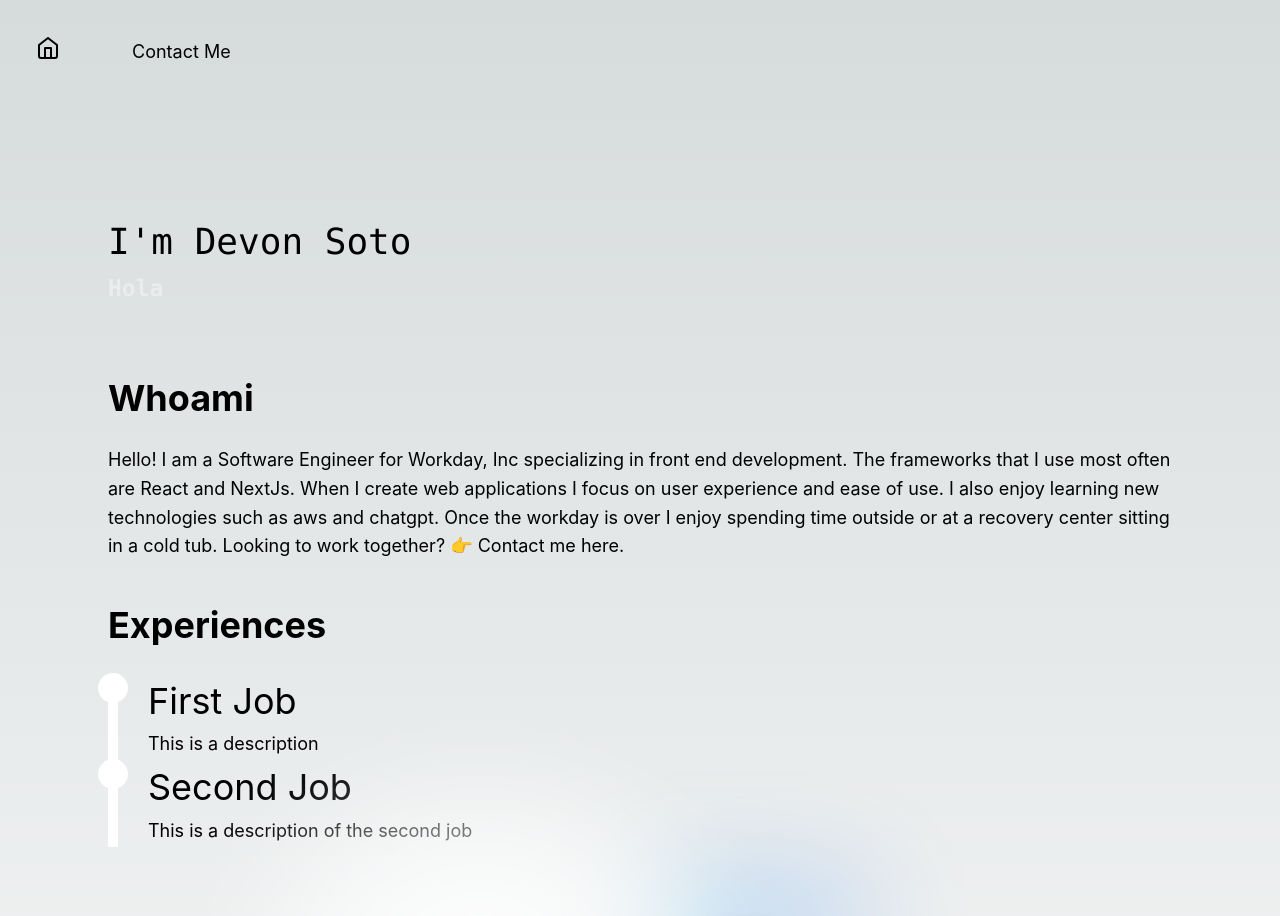
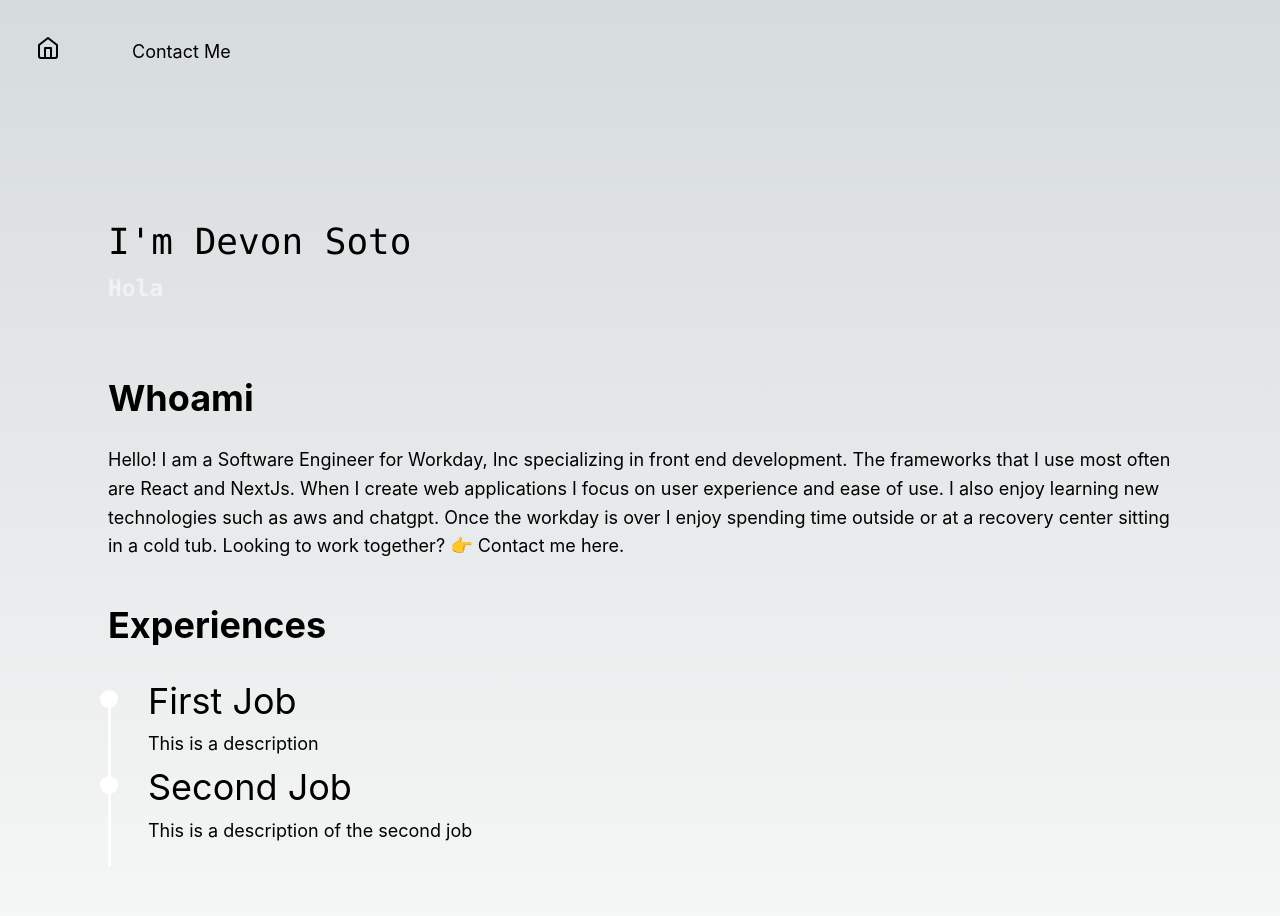
Before and after one commit to devonsoto/myportfolio, a Next.js app: page / in a window 1280 px wide. Shown: the top 916 px of the page. Built offline with nearby package versions, Linux system fonts and the light colour scheme.

Commit message:
timeline stuff

```diff
--- a/components/header.tsx
+++ b/components/header.tsx
@@ -7,7 +7,7 @@
 export const Header = () => {
   return (
     <header className={styles.container}>
-      <Link href={"/"} className={styles.hover}>
+      <Link href={"/"}>
         <Home />
       </Link>
       <Link href={"/contactme"}>Contact Me</Link>
--- a/components/timeline/timeline.tsx
+++ b/components/timeline/timeline.tsx
@@ -28,10 +28,10 @@
             {/* <div className={styles.leftsideContainer}></div> */}
             <div className={styles.rightContainer} key={index}>
               {/* <div className={styles.circle} /> */}
-              <div className={styles.title}>{contentList[index].title}</div>
-              <div className={styles.description}>
+              <p className={styles.title}>{contentList[index].title}</p>
+              <p className={styles.description}>
                 {contentList[index].description}
-              </div>
+              </p>
             </div>
           </>
         ))}
--- a/pages/index.tsx
+++ b/pages/index.tsx
@@ -62,7 +62,7 @@
 
         <Timeline />
 
-        <div className={styles.center}>
+        {/* <div className={styles.center}>
           <Image
             className={styles.logo}
             src="/next.svg"
@@ -80,9 +80,9 @@
               priority
             />
           </div>
-        </div>
+        </div> */}
 
-        <div className={styles.grid}>
+        {/* <div className={styles.grid}>
           <a
             href="https://nextjs.org/docs?utm_source=create-next-app&utm_medium=default-template&utm_campaign=create-next-app"
             className={styles.card}
@@ -139,7 +139,7 @@
               with&nbsp;Vercel.
             </p>
           </a>
-        </div>
+        </div> */}
       </main>
       <Footer />
     </>
--- a/styles/Home.module.css
+++ b/styles/Home.module.css
@@ -2,7 +2,7 @@
   display: flex;
   flex-direction: column;
   justify-content: space-between;
-  align-items: center;
+  align-items: flex-start;
   padding: 6rem;
   min-height: 100vh;
 }
--- a/styles/footer.module.css
+++ b/styles/footer.module.css
@@ -3,7 +3,6 @@
   flex-direction: column;
   width: 100%;
   padding: 2rem;
-  padding-bottom: 4rem;
 
   border-top: 1px solid blue;
 }
--- a/styles/header.module.css
+++ b/styles/header.module.css
@@ -6,6 +6,3 @@
 .container a {
   padding: 2rem;
 }
-
-a:hover {
-}
--- a/styles/timeline.module.css
+++ b/styles/timeline.module.css
@@ -25,18 +25,31 @@
   align-self: flex-start;
 } */
 
-.container::after {
+.rightContainer::after {
   position: absolute;
-  top: 1px;
+  top: 20px;
   content: "";
   background-color: white;
-  width: 10px;
+  width: 3px;
   height: 100%;
+  left: 0px;
   /* TODO: Change the height on this */
   /* height: 1rem; */
   /* TODO: Change the flex-grow to flex shorthand*/
   /* flex-grow: 1; */
 }
+
+.title::after {
+  position: absolute;
+  top: 17px;
+  left: -48px;
+  content: "";
+  border-radius: 50%;
+  width: 18px;
+  height: 18px;
+  background-color: white;
+}
+
 
 .leftsideContainer {
   display: flex;
@@ -46,13 +59,13 @@
   /* background-color: blue; */
 }
 
-.circle {
+/* .circle {
   display: flex;
   border-radius: 50%;
-  width: 30px;
-  height: 30px;
+  width: 20px;
+  height: 20px;
   background-color: white;
-}
+} */
 
 .verticalbar {
   display: flex;
@@ -79,16 +92,16 @@
   /* background-color: pink; */
 }
 
-.title::after {
+/* .title::after {
   position: absolute;
   top: 0px;
   left: -50px;
   content: "";
   border-radius: 50%;
-  width: 30px;
-  height: 30px;
+  width: 20px;
+  height: 20px;
   background-color: white;
-}
+} */
 
 .description {
   font-size: 1rem;
```
